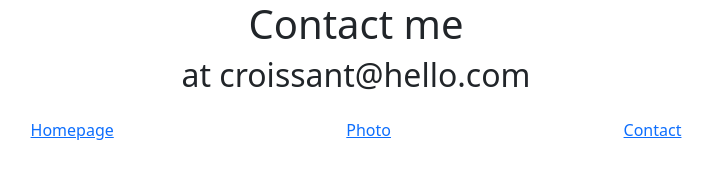
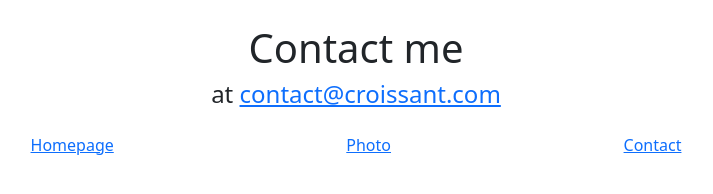
Before and after one commit to Munia-Sircar/croissants, a plain HTML site: page contact.html in a window 1280 px wide. Shown: the whole page, without its empty margins (284-997 px from the left). Drawn offline with nearby package versions, Linux system fonts and the light colour scheme.

Commit message:
added email link

```diff
--- a/contact.html
+++ b/contact.html
@@ -12,9 +12,9 @@
     <title>Contact</title>
   </head>
   <body>
-    <div class="text-center">
+    <div class="text-center my-4">
       <h1>Contact me</h1>
-      <h2>at croissant@hello.com</h2>
+      <h4>at <a href="mailto:croissant@hello.com">contact@croissant.com</a></h4>
       <div class="container d-flex justify-content-evenly mt-4">
         <a href="index.html">Homepage</a>
         <a href="photo.html">Photo</a>
```
